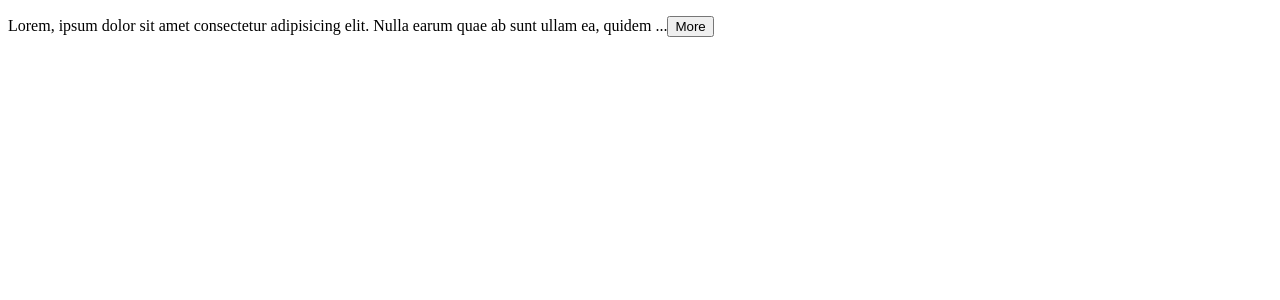
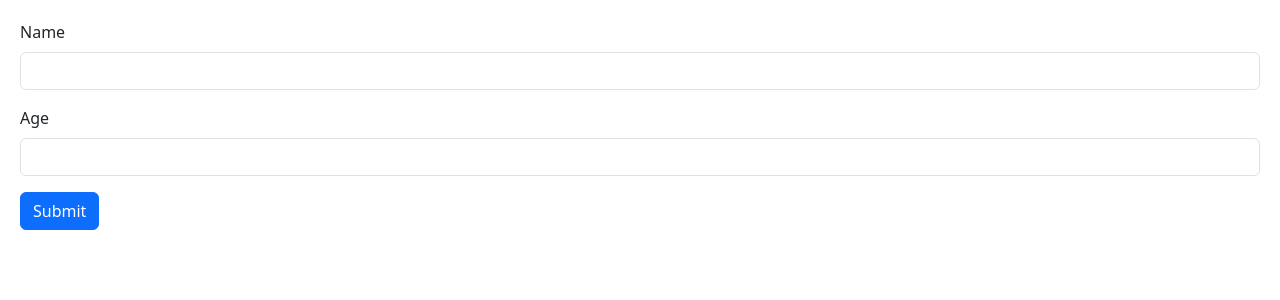
Before and after one commit to NavaneethaKrishnan-S/mastering-react, a React app in the folder react-app/: page / in a window 1280 px wide. Shown: the top 300 px of the page. Built offline with nearby package versions, Linux system fonts and the light colour scheme; the HTML template or start-up script is replaced by a standard one.

Commit message:
Building Forms: Building a Form

```diff
--- a/react-app/src/App.tsx
+++ b/react-app/src/App.tsx
@@ -1,22 +1,11 @@
 import "./App.css";
 import ExapandableText from "./components/ExapandableText";
+import Form from "./components/Form";
 
 function App() {
   return (
     <div>
-      <ExapandableText>
-        Lorem, ipsum dolor sit amet consectetur adipisicing elit. Nulla earum
-        quae ab sunt ullam ea, quidem dolore tempora dolores mollitia modi
-        voluptatum voluptatibus magnam repellendus animi quaerat odio vel
-        consectetur optio, corporis quam culpa explicabo commodi totam. Tempora
-        mollitia reiciendis facilis obcaecati fugit excepturi maiores, ab,
-        dignissimos accusantium, veniam nam! Consequuntur, dolore voluptas optio
-        dolorem nam nobis sapiente quo quasi minima molestias in eius! Quas
-        deserunt accusantium, ipsam qui ab quis distinctio! Iusto atque rem
-        aspernatur ratione totam, cupiditate unde tempora rerum reprehenderit
-        quia aliquam earum facilis perferendis dicta, blanditiis magnam? Numquam
-        nisi eaque fugiat dolorem quaerat dolores vitae deleniti.
-      </ExapandableText>
+      <Form />
     </div>
   );
 }
--- /dev/null
+++ b/react-app/src/components/Form.tsx
@@ -0,0 +1,23 @@
+const Form = () => {
+  return (
+    <form action="">
+      <div className="mb-3">
+        <label htmlFor="name" className="form-label">
+          Name
+        </label>
+        <input id="name" type="text" className="form-control" />
+      </div>
+      <div className="mb-3">
+        <label htmlFor="age" className="form-label">
+          Age
+        </label>
+        <input id="age" type="number" className="form-control" />
+      </div>
+      <button className="btn btn-primary" type="submit">
+        Submit
+      </button>
+    </form>
+  );
+};
+
+export default Form;
--- /dev/null
+++ b/react-app/src/index.css
@@ -0,0 +1,3 @@
+body {
+    padding: 20px;
+}
--- a/react-app/src/main.tsx
+++ b/react-app/src/main.tsx
@@ -1,6 +1,8 @@
 import { StrictMode } from "react";
 import { createRoot } from "react-dom/client";
 import App from "./App.tsx";
+import "bootstrap/dist/css/bootstrap.css";
+import "./index.css";
 
 createRoot(document.getElementById("root")!).render(
   <StrictMode>
```
